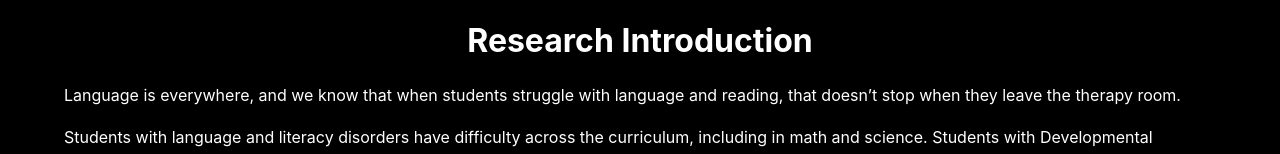
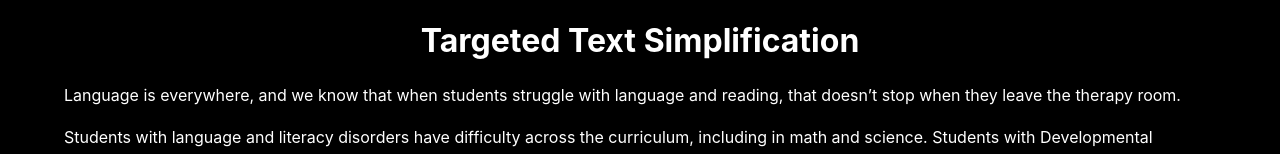
Before and after one commit to GuangweiJiang312/SimpliftDemo, a React (Create React App) app: page / in a window 1280 px wide. Shown: the top 154 px of the page. Built offline with nearby package versions, Linux system fonts and the light colour scheme.

Commit message:
update title of intro page

```diff
--- a/src/components/Background.js
+++ b/src/components/Background.js
@@ -5,7 +5,7 @@ const Background = ({ nextPage }) => {
   return (
     <div className="background-container">
       <div className="content">
-        <h1>Research Introduction</h1>
+        <h1>Targeted Text Simplification</h1>
         <p>Language is everywhere, and we know that when students struggle with language and reading, that doesn’t stop when they leave the therapy room.</p>
         <p>Students with language and literacy disorders have difficulty across the curriculum, including in math and science. Students with Developmental Language Disorder and Dyslexia score below their peers not only in language, but also math. Importantly, these students don’t catch up to their peers by fourth grade.</p>
         <div className="image-container">
```
